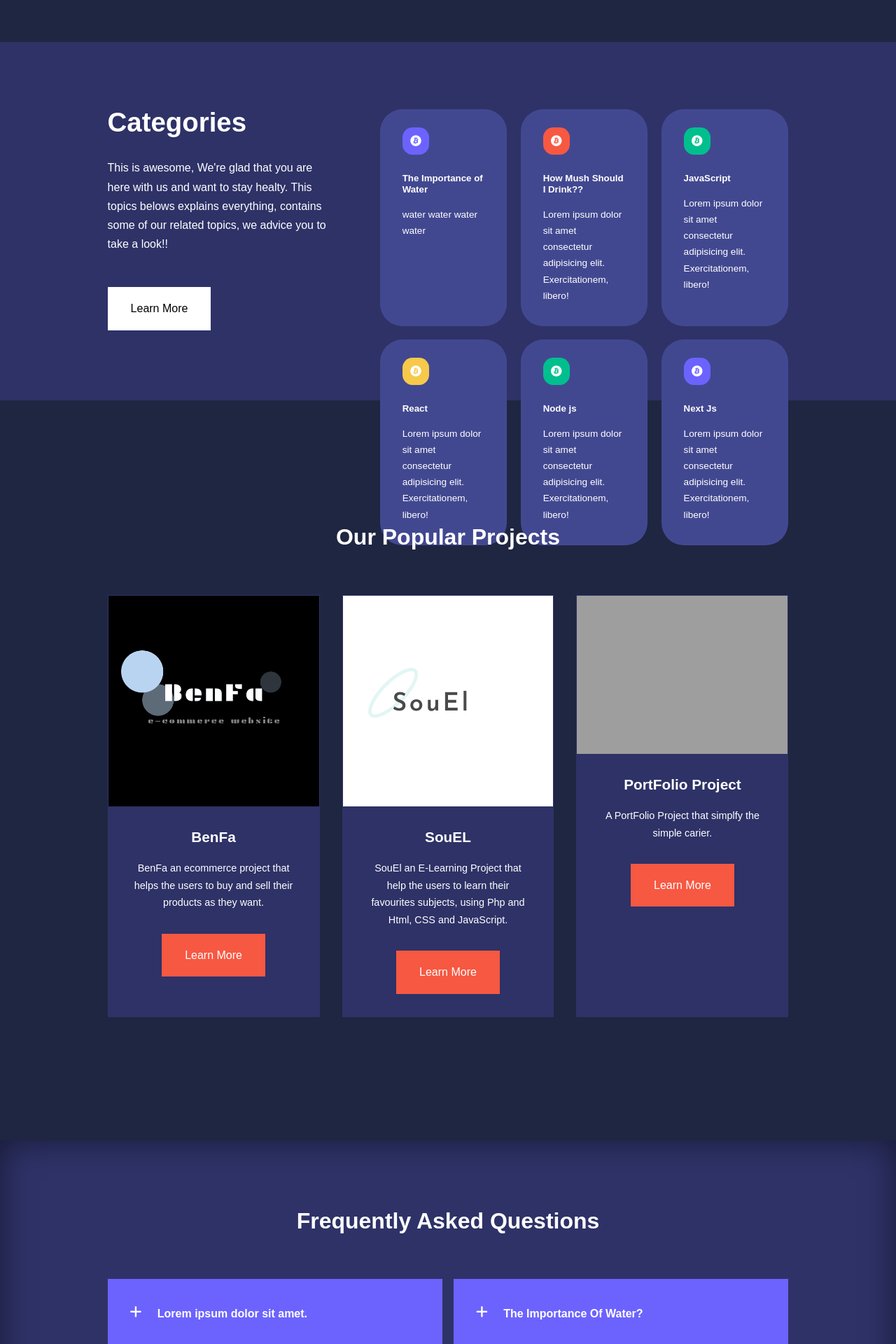
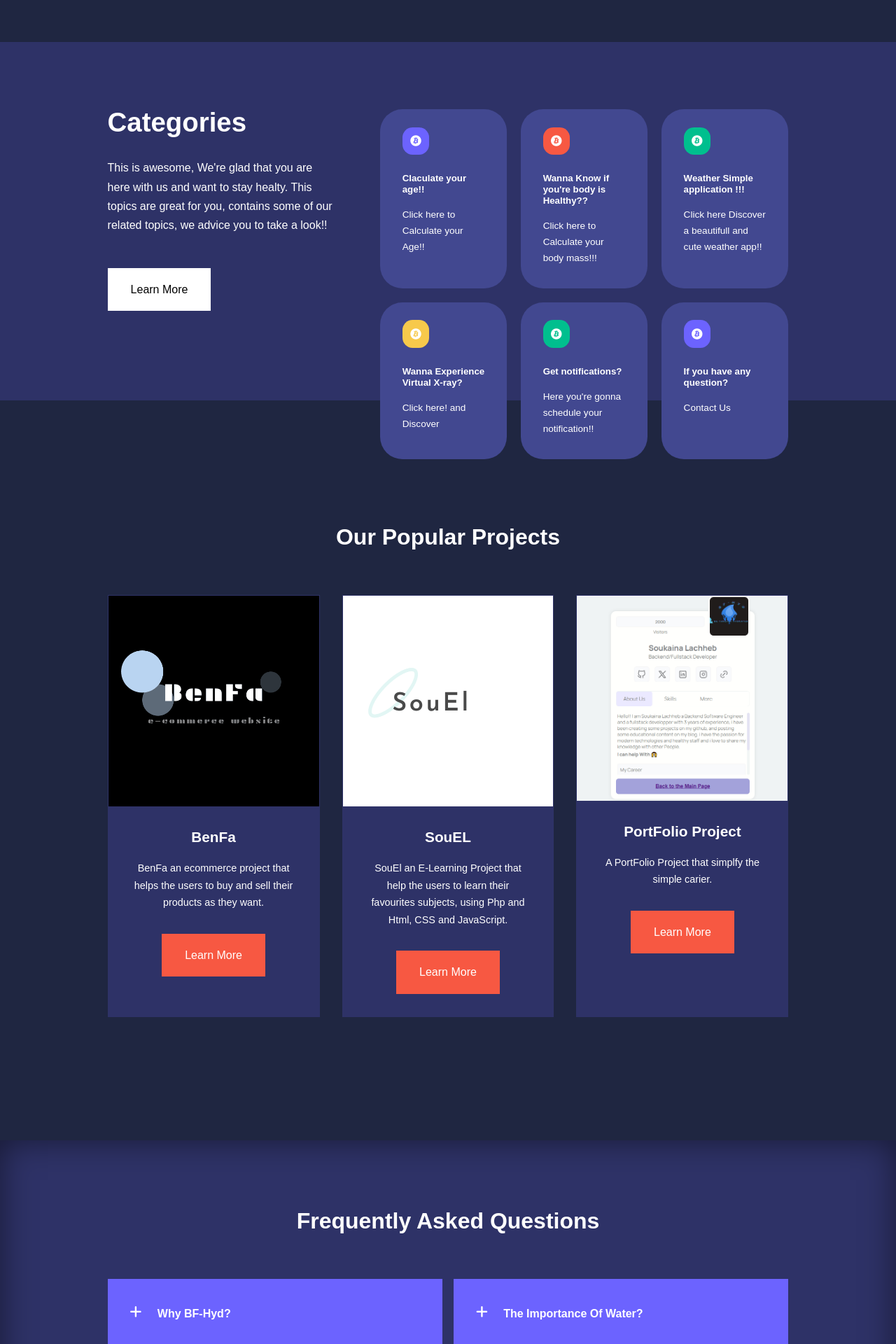
Before and after one commit to soukiitos/BF-Hyd, a Flask app: page / in a window 1280 px wide. Shown: the part 580-2500 px from the top of the page at 70% size. Run offline with Flask 3, Linux system fonts and the light colour scheme; grey boxes are pictures that could not be loaded.

Commit message:
Fixing age_calculate database and route also mass_calculator route, and login signin form, adding More beautifull styles for the project

```diff
--- a/templates/index.html
+++ b/templates/index.html
@@ -100,7 +100,7 @@
         <div class="container categories_container">
             <div class="categories_left">
                 <h1>Categories</h1>
-                <p>This is awesome, We're glad that you are here with us and want to stay healty. This topics belows explains everything, contains some of our related topics, we advice you to take a look!!</p>
+                <p>This is awesome, We're glad that you are here with us and want to stay healty. This topics are great for you, contains some of our related topics, we advice you to take a look!!</p>
                 <a href="#" class="btn">Learn More</a>
             </div>
 
@@ -108,38 +108,38 @@
 
                 <article class="category">
                     <span class="category_icon"><i class="fa-brands fa-bitcoin"></i></span>
-                    <h5>The Importance of Water</h5>
-                    <p>water water water water </p>
+                    <h5>Claculate your age!!</h5>
+                    <p><a href="/age_calculate">Click here to Calculate your Age!!</a> </p>
                 </article>
 
                 <article class="category">
                     <span class="category_icon"><i class="fa-brands fa-bitcoin"></i></span>
-                    <h5>How Mush Should I Drink??</h5>
-                    <p>Lorem ipsum dolor sit amet consectetur adipisicing elit. Exercitationem, libero!</p>
+                    <h5>Wanna Know if you're body is Healthy??</h5>
+                    <p><a href="/mass_calculator">Click here to Calculate your body mass!!!</a></p>
                 </article>
 
                 <article class="category">
                     <span class="category_icon"><i class="fa-brands fa-bitcoin"></i></span>
-                    <h5>JavaScript</h5>
-                    <p>Lorem ipsum dolor sit amet consectetur adipisicing elit. Exercitationem, libero!</p>
+                    <h5>Weather Simple application !!! </h5>
+                    <p><a href="/Weather">Click here Discover a beautifull and cute weather app!!</a></p>
                 </article>
 
                 <article class="category">
                     <span class="category_icon"><i class="fa-brands fa-bitcoin"></i></span>
-                    <h5>React</h5>
-                    <p>Lorem ipsum dolor sit amet consectetur adipisicing elit. Exercitationem, libero!</p>
+                    <h5>Wanna Experience Virtual X-ray?</h5>
+                    <p><a href="/X-ray">Click here! and Discover</a></p>
                 </article>
 
                 <article class="category">
                     <span class="category_icon"><i class="fa-brands fa-bitcoin"></i></span>
-                    <h5>Node js</h5>
-                    <p>Lorem ipsum dolor sit amet consectetur adipisicing elit. Exercitationem, libero!</p>
+                    <h5>Get notifications?</h5>
+                    <p><a href="/notification">Here you're gonna schedule your notification!!</a></p>
                 </article>
 
                 <article class="category">
                     <span class="category_icon"><i class="fa-brands fa-bitcoin"></i></span>
-                    <h5>Next Js</h5>
-                    <p>Lorem ipsum dolor sit amet consectetur adipisicing elit. Exercitationem, libero!</p>
+                    <h5>If you have any question? </h5>
+                    <p><a href="/contact">Contact Us</a></p>
                 </article>
 
             </div>
@@ -176,7 +176,7 @@
 
             <article class="course">
                 <div class="course__image">
-                    <img src="https://www.google.com/url?sa=i&url=https%3A%2F%2Fwww.library.yorku.ca%2Fds%2Fhome%2Fmedia-creation-lab%2Fdigital-portfolios%2F&psig=AOvVaw0QhmETlK1DIjigZ0w2aSjO&ust=1710989027428000&source=images&cd=vfe&opi=89978449&ved=0CBIQjRxqFwoTCOi3kvvogYUDFQAAAAAdAAAAABAE" alt="">
+                    <img src="../static/images/about.png" alt="">
                 </div>
                 <div class="course__info">
                     <h4>PortFolio Project</h4>
@@ -199,8 +199,8 @@
                     <i class="fa-solid fa-plus"></i>
                 </div>
                 <div class="question__answer">
-                    <h4>Lorem ipsum dolor sit amet.</h4>
-                    <p>Lorem ipsum dolor sit amet consectetur adipisicing elit. Minima, vitae, provident explicabo voluptates voluptas assumenda maxime ipsa, animi nulla exercitationem praesentium perspiciatis mollitia. Mollitia modi adipisci, itaque dicta numquam eaque.</p>
+                    <h4>Why BF-Hyd?</h4>
+                    <p>Simple answer to this question, BF-Hyd for a better life, there are so many people who forgot their daily water and a lot of things that important in their life, or lazy to drink water for their health, so we're here to help those kind of people!</p>
                 </div>
             </article>
 
@@ -221,12 +221,10 @@
                 </div>
                 <div class="question__answer">
                     <h4>How much water should I drink?</h4>
-                    <p>The amount of water you should drink varies depending on your activity level, health conditions, height and weight, gender, and other factors. Here are some general guidelines, according to the Institute of Medicine: <br>
-                    <ul>
-                        <ol>It's recommended that men drink 13 cups (about 3 liters) of water each day.</ol>
-                        <ol>Women are recommended to drink 9 cups (just over 2 liters) of water each day. Pregnant women should drink 10 cups of water daily, and breastfeeding women should drink 12 cups.</ol>
-                        <ol>Kids and teens should drink 6 to 8 cups of water a day. Again, this all depends on activity level, age, weight, etc.</ol>
-                    </ul> </p>
+                    <p>The amount of water you should drink varies depending on your activity level, health conditions, height and weight, gender, and other factors. Here are some general guidelines, according to the Institute of Medicine:
+                        It's recommended that men drink 13 cups (about 3 liters) of water each day.
+                        Women are recommended to drink 9 cups (just over 2 liters) of water each day. Pregnant women should drink 10 cups of water daily, and breastfeeding women should drink 12 cups.
+                        Kids and teens should drink 6 to 8 cups of water a day. Again, this all depends on activity level, age, weight, etc. </p>
                 </div>
             </article>
 
@@ -235,7 +233,7 @@
                     <i class="fa-solid fa-plus"></i>
                 </div>
                 <div class="question__answer">
-                    <h4>Are sports drinks good for me when I'm exercising?</h4>
+                    <h4>Are sports drinks good when exercising?</h4>
                     <p>Sports drinks are advertised to increase endurance and replace nutrients lost during intense exercise. But are they necessary?
 
                         These drinks contain electrolytes like sodium, potassium, and calcium, as well as simple sugars (some may be sugar-free). However, these nutrients are generally only lost in large amounts during high-intensity exercise for one hour or more. Sports drinks may be useful for people doing intense exercise for a long time, especially if they’re sweating a lot. But for non-athletes, sports drinks are simply another sugary beverage.
@@ -261,7 +259,7 @@
                     <i class="fa-solid fa-plus"></i>
                 </div>
                 <div class="question__answer">
-                    <h4>Is it possible to drink too much water and overhydrate?</h4>
+                    <h4>What about drink too much water and overhydrate?</h4>
                     <p>Most people are familiar with what dehydration is and how it happens. But is overhydration possible? Overhydrating happens when someone drinks large amounts of water, which can alter the levels of electrolytes in the body like chloride, sodium, and potassium. Not drinking enough fluid (dehydration) can lead to symptoms like thirst, flushing, fatigue, and fast breathing. In contrast, drinking too much fluid (overhydration) can cause nausea, headaches, cramps, weakness, and confusion.</p>
                 </div>
             </article>
```
Also changed, not shown: forms.py (+9 -0 lines), models/masscalculator.py (added, +8 -0 lines), run.py (+64 -64 lines), templates/age_calculate.html (+11 -2 lines), templates/login.html (+4 -4 lines), templates/mass_claculator.html (+13 -2 lines), templates/notification.html (+11 -1 lines), static/images/about.png (added).
